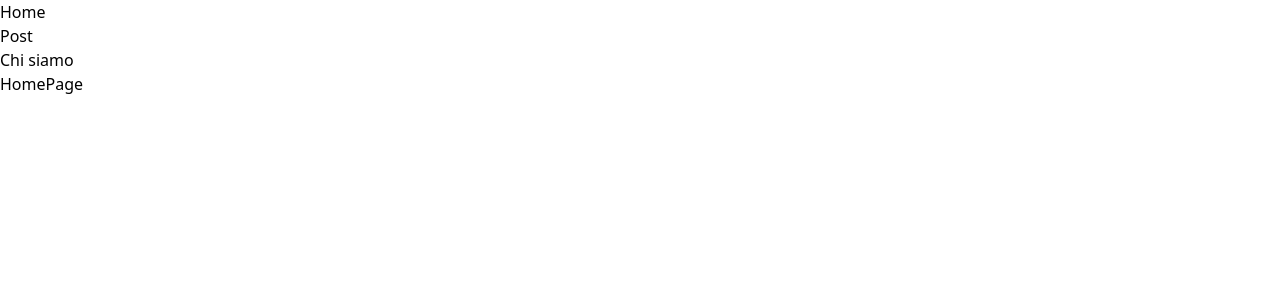
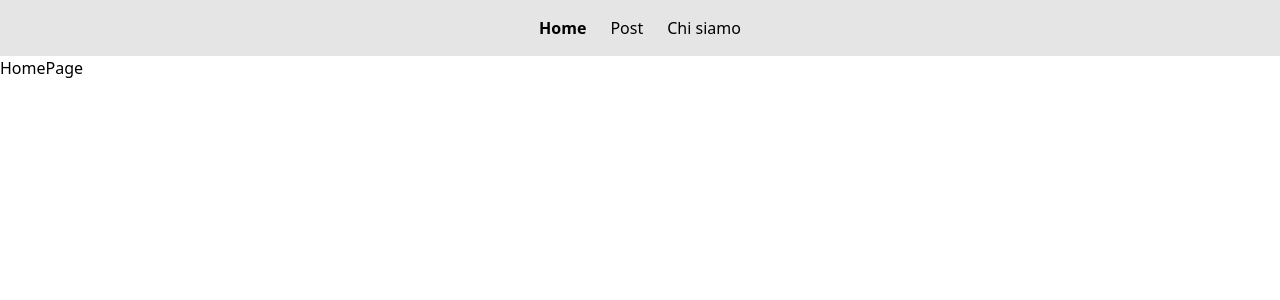
Before and after one commit to joelepore/react-router, a React (Vite) app: page / in a window 1280 px wide. Shown: the top 300 px of the page. Built offline with nearby package versions, Linux system fonts and the light colour scheme.

Commit message:
feat: add header navbar styling

```diff
--- a/src/components/Header.jsx
+++ b/src/components/Header.jsx
@@ -3,8 +3,8 @@ import { NavLink } from "react-router-dom"
 const Header = () => {
   return (
     <header>
-      <nav>
-        <ul>
+      <nav className="h-14 bg-neutral-200">
+        <ul className="h-full flex gap-6 items-center justify-center">
           <li>
             <NavLink to="/">Home</NavLink>
           </li>
--- a/src/index.css
+++ b/src/index.css
@@ -1 +1,5 @@
 @import "tailwindcss";
+
+.active {
+  font-weight: bold;
+}
```
